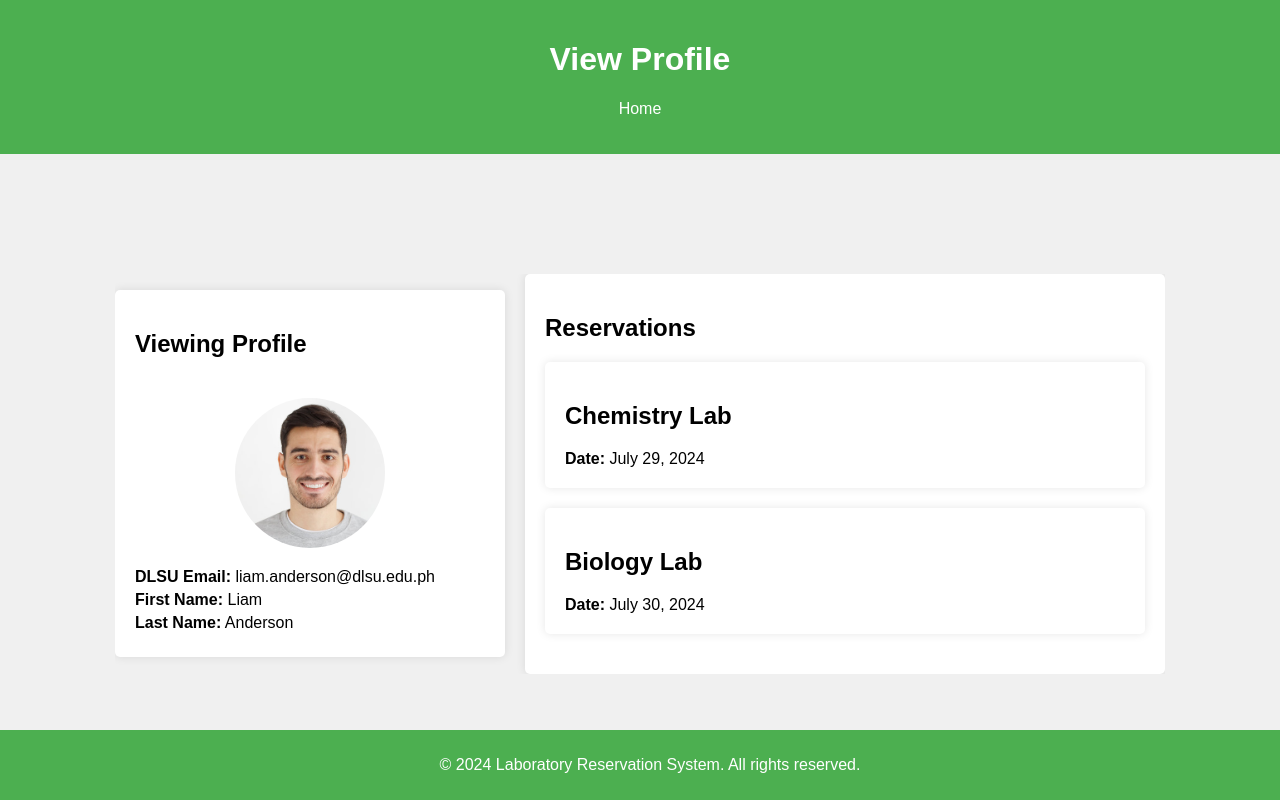
After one commit to JyopsZ/CCAPDEV, a web app: file ViewOtherProfile2.html in a window 1280 px wide. The commit adds this page. Run offline with its HTML, style and script files only (its server is not run), Linux system fonts and the light colour scheme.

Commit message:
view other profile

```diff
--- /dev/null
+++ b/ViewOtherProfile2.html
@@ -0,0 +1,64 @@
+<!DOCTYPE html>
+
+<head>
+    <meta charset="UTF-8">
+    <meta name="viewport" content="width=device-width, initial-scale=1.0">
+    <title>View or Edit Profile</title>
+    <link rel="stylesheet" href="css/styles.css">
+</head>
+<body>
+    <!-- Header section containing the title and navigation menu -->
+    <header>
+        <h1>View Profile</h1>
+        <nav>
+            <ul>
+                <li><a href="index2.html">Home</a></li>
+
+            </ul>
+        </nav>
+
+    </header>
+    <main>
+        <div class="section-container">
+            <section class="view-section1">
+                <h2 class="view-profile">Viewing Profile</h2>
+                <form id="viewForm">
+                    <div class="image-container">
+                        <!-- Email input field -->
+                        <img src="images/stock.jpg" alt="Round Image" class="round-image">
+                    </div>
+
+                    <label for="email"><span class="bold">DLSU Email:</span> liam.anderson@dlsu.edu.ph</label>
+
+                    <!-- FirstName input field -->
+                    <label for="FirstName" ><span class="bold">First Name:</span> Liam </label>
+
+                    <!-- LastName input field -->
+                    <label for="LastName"><span class="bold">Last Name:</span> Anderson </label>
+
+                </form>
+            </section>
+            <section class="view-section2">
+                <h2 class="view-profile">Reservations</h2>
+                <section class="view-sectionsub">
+                    <form id="viewForm">
+                        <h2>Chemistry Lab</h2>
+                        <span class="bold">Date: </span> July 29, 2024
+                    </form>
+                </section>
+                <section class="view-sectionsub">
+                    <form id="viewForm">
+                        <h2>Biology Lab</h2>
+                        <span class="bold">Date: </span> July 30, 2024
+                    </form>
+                </section>
+            </section>
+        </div>
+
+    </main>
+    <!-- Footer section with copyright information -->
+    <footer>
+        <p>&copy; 2024 Laboratory Reservation System. All rights reserved.</p>
+    </footer>
+</body>
+</html>
--- a/css/styles.css
+++ b/css/styles.css
@@ -105,12 +105,6 @@ footer {
     overflow-y: auto; /* Enable vertical scrolling */
 }
 
-.section-container {
-    display: flex;
-    width: 80%;
-    max-width: 1200px;
-    margin: 0 auto;
-}
 
 .round-image {
     width: 150px; /* Adjust the width as needed */
@@ -123,8 +117,32 @@ footer {
     padding: 20px;
 }
 
-.section {
-    flex: 1;
-    padding: 20px;
-    box-sizing: border-box;
+.bold {
+    font-weight: bold;
 }
+
+.section-container {
+    display: flex;
+    justify-content: center;
+    align-items: center;
+    gap: 20px; /* Space between sections */
+    overflow: auto; /* Make content scrollable */
+}
+
+.edit-footer {
+    position: relative;
+}
+.edit-header {
+    position: relative;
+}
+
+.view-section2 {
+    width: 600px;
+    position: relative; /* Set main section as the positioning context */
+    display: grid; /* Use CSS Grid layout */
+}
+
+.view-sectionsub {
+    width: 560px;
+    margin-bottom: 20px;
+}
```
Also changed, not shown: ViewEditProfile.html (+40 -10 lines), ViewOtherProfile1.html (added, +41 -0 lines), index2.html (+7 -0 lines), login.html (+7 -6 lines), images/stock.jpg (added).
